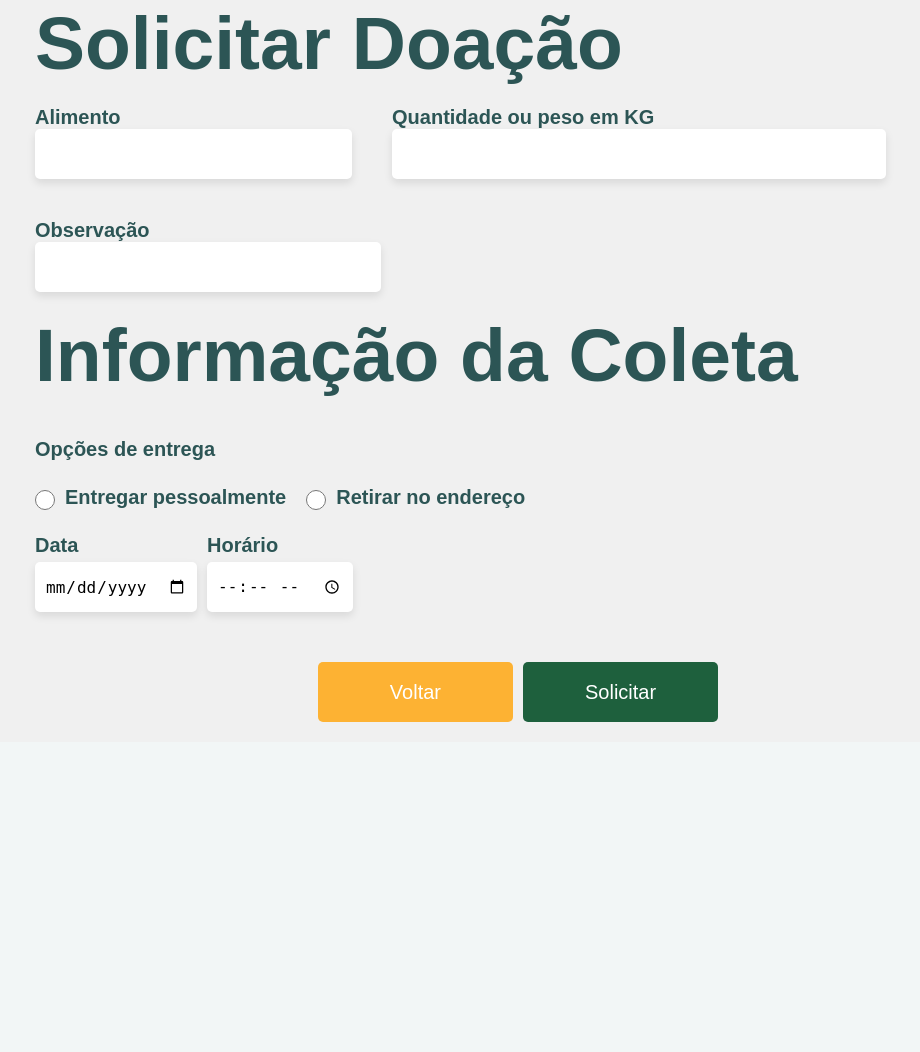
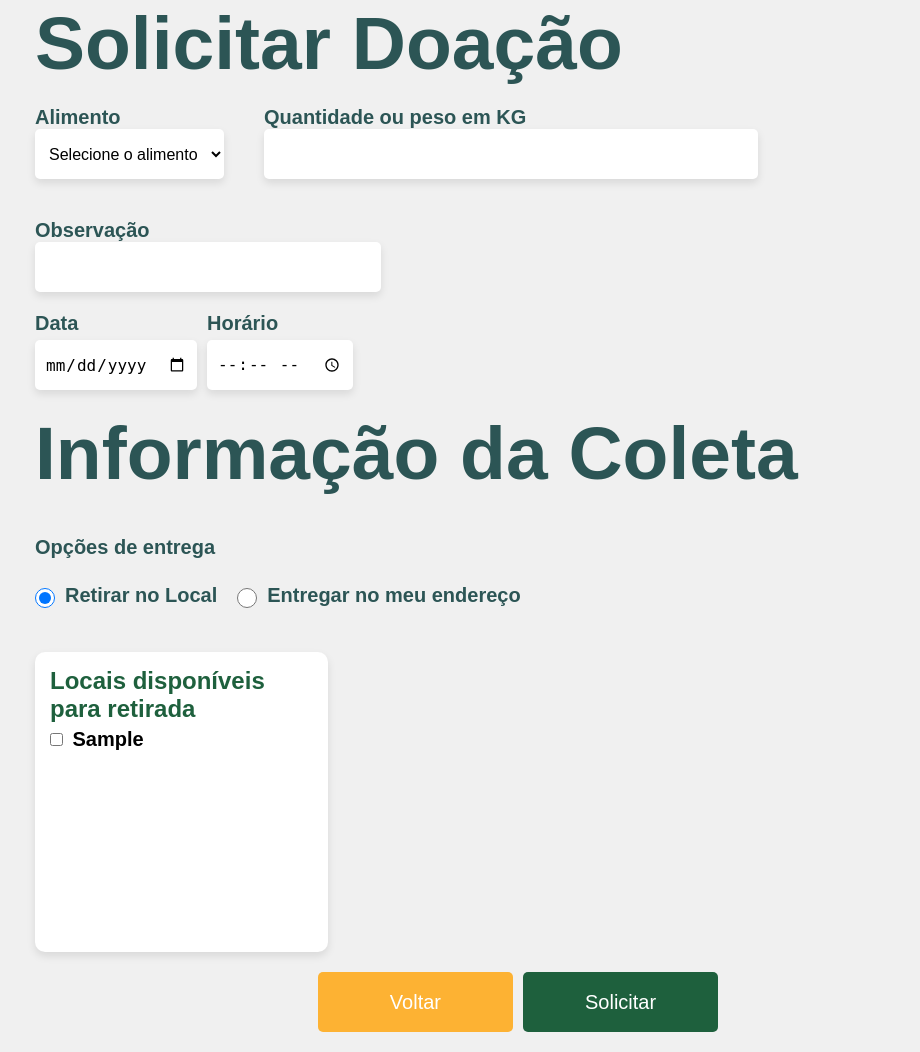
Before and after one commit to kaiky-botelho/AlimentaMais, a Node server app: template views/solicitar.ejs in a window 1280 px wide. Shown: the part 80-1132 px from the top of the page, without its empty margins (117-1037 px from the left). Before the commit the page ends 802 px from the top, so only its background shows below. Run offline with Node 20, Linux system fonts and the light colour scheme; the template is opened without the code that fills it: most values are stand-ins (such as "Sample title", 1, 10 or a date in 2020).

Commit message:
solicitar

```diff
--- a/package.json
+++ b/package.json
@@ -8,6 +8,7 @@
     "express-session": "^1.18.1",
     "firebase": "^11.0.1",
     "jsonwebtoken": "^9.0.2",
+    "nodemailer": "^6.9.16",
     "pg": "^8.13.1"
   }
 }
--- a/public/css/solicitar.css
+++ b/public/css/solicitar.css
@@ -105,6 +105,17 @@ input[type="time"] {
     width: 100%;
 }
 
+select{
+    background-color: white;
+    border: none;
+    border-radius: 5px;
+    padding: 10px;
+    box-shadow: rgba(0, 0, 0, 0.1) 0px 4px 8px;
+    font-size: 16px;
+    width: 100%;
+    height: 50px;
+}
+
 .check {
     display: flex;
     gap: 20px;
@@ -123,6 +134,14 @@ input[type="radio"]{
 
 .check div label{
     padding-left: 10px;
+}
+
+.locais .checkbox-container label{
+    color: black;
+}
+
+.locais .checkbox-container div input{
+    margin: 10px 5px 10px 0
 }
 
 .buttons {
@@ -168,9 +187,10 @@ input[type="radio"]{
 .locais{
     width: 0 0 30%;
     max-width: 30%;
-    height: 20px;
+    height: auto;
     background-color: white;
     border-radius: 10px;
+    padding: 60px;
 }
 
 #resultados-radio {
--- a/public/js/script.js
+++ b/public/js/script.js
@@ -1,23 +1,14 @@
 function exibir() {
-    let section = document.getElementById("resultados-radio");
-    section.innerHTML = ""; // Limpa resultados anteriores
+    var entregar = document.getElementById("entregar-pessoalmente").checked;
+    var locais = document.querySelector(".locais");
+    var entregaEndereco = document.getElementById("entrega-endereco");
 
-    const opcoes = document.getElementsByName("entregaColeta");
-    let resultadoSelecionado = "";
-
-    for (let opcao of opcoes) {
-        if (opcao.checked) {
-            resultadoSelecionado = opcao.value;
-            break;
-        }
-    }
-
-    switch (resultadoSelecionado) {
-        case "entrega":
-            section.innerHTML = '<div class="locais"><h2>Locais disponíveis para retirada</h2></div>';
-            break;
-        case "retirar":
-            section.innerHTML = "<h3>A doação será retirada no seu Endereço!</h3>";
-            break;
+    // Se "Entregar no meu endereço" for selecionado
+    if (entregar) {
+        locais.style.display = "none"; // Esconde os locais
+        entregaEndereco.style.display = "block"; // Exibe a mensagem de entrega no endereço
+    } else {
+        locais.style.display = "block"; // Exibe os locais
+        entregaEndereco.style.display = "none"; // Esconde a mensagem de entrega no endereço
     }
 }
--- a/views/solicitar.ejs
+++ b/views/solicitar.ejs
@@ -4,44 +4,43 @@
 <head>
     <meta charset="UTF-8">
     <meta name="viewport" content="width=device-width, initial-scale=1.0">
-    <title>Document</title>
+    <title>Solicitar Doação</title>
     <link rel="stylesheet" href="/css/solicitar.css">
 </head>
 
 <body>
     <header>
-        <img class="logo" src="/img/logoV3.png" alt="">
-        <button class="logout"><a href="/"><img src="/img/sair.svg" alt=""></a></button>
+        <img class="logo" src="/img/logoV3.png" alt="Logo">
+        <button class="logout"><a href="/"><img src="/img/sair.svg" alt="Sair"></a></button>
     </header>
+
     <div class="main-section">
         <h2 class="titulo">Solicitar Doação</h2>
-        <form action="/fazerDocao" method="post">
+        <form action="/fazerDoacao" method="post">
             <div class="informacao-alimento">
                 <div class="form-group">
-                    <label for="alimento">Alimento</label>
-                    <input type="text" id="alimento" name="alimento" required>
+                    <label for="alimento">Alimento</label> <br>
+                    <select name="solicitacao_alimento" id="solicitacao_alimento" onchange="preencherQuantidade()">
+                        <option value="" disabled selected>Selecione o alimento</option>
+                        <% if (doacoes.length === 0) { %>
+                          <option disabled>Nenhuma doação disponível no momento</option>
+                        <% } else { %>
+                          <% doacoes.forEach(doacao => { %>
+                            <option value="<%= doacao.id_doacao %>" data-qtd="<%= doacao.doacao_qtd %>"><%= doacao.doacao_alimento %></option>
+                          <% }) %>
+                        <% } %>
+                    </select>
                 </div>
                 <div class="form-group">
                     <label for="quantidade">Quantidade ou peso em KG</label>
-                    <input type="text" id="quantidade" name="quantidade" required>
+                    <input type="text" id="quantidade" name="quantidade" required readonly>
                 </div>
                 <div class="form-group">
                     <label for="observacao">Observação</label>
                     <input type="text" id="observacao" name="observacao" required>
                 </div>
             </div>
-            <h2 class="titulo">Informação da Coleta</h2>
-            <label>Opções de entrega</label>
-            <div class="check">
-                <div>
-                    <input type="radio" id="entregar-pessoalmente" name="entregaColeta" value="entrega" onchange="exibir()" required>
-                    <label for="entregar-pessoalmente">Entregar pessoalmente</label>
-                </div>
-                <div>
-                    <input type="radio" id="retirar-endereco" name="entregaColeta" value="retirar" onchange="exibir()" required>
-                    <label for="retirar-endereco">Retirar no endereço</label>
-                </div>
-            </div>
+
             <div class="informacao-entrega">
                 <div class="form-dateTime">
                     <label for="data-coleta">Data</label>
@@ -51,17 +50,61 @@
                     <label for="hora-coleta">Horário</label>
                     <input type="time" id="hora-coleta" name="hora_coleta" required>
                 </div>
-        <div id="resultados-radio">
+            </div>
 
+            <h2 class="titulo">Informação da Coleta</h2>
+            <label>Opções de entrega</label>
+            <div class="check">
+                <div>
+                    <input type="radio" id="retirar-endereco" name="entregaColeta" value="retirar" onchange="exibir()" required checked>
+                    <label for="retirar-endereco">Retirar no Local</label>
+                </div>
+                <div>
+                    <input type="radio" id="entregar-pessoalmente" name="entregaColeta" value="entrega" onchange="exibir()" required>
+                    <label for="entregar-pessoalmente">Entregar no meu endereço</label>
                 </div>
             </div>
+
+            <div id="resultados-radio">
+                <div class="locais">
+                    <h2>Locais disponíveis para retirada</h2>
+                    <div class="checkbox-container">
+                        <% if (doadores.length === 0) { %>
+                            <p>Nenhum local de retirada disponível.</p>
+                        <% } else { %>
+                            <% doadores.forEach(doador => { %>
+                                <div>
+                                    <input type="checkbox" id="doador_<%= doador.id_doador %>" name="doador_endereco[]" value="<%= doador.doador_endereco %>">
+                                    <label for="doador_<%= doador.id_doador %>"><%= doador.doador_endereco %></label>
+                                </div>
+                            <% }) %>
+                        <% } %>
+                    </div>
+                </div>
+                <div id="entrega-endereco" style="display:none;">
+                    <h3>A entrega será realizada no seu endereço.</h3>
+                </div>
+            </div>
+
             <div class="buttons">
                 <button class="voltar"><a href="/beneficiarioHome">Voltar</a></button>
                 <button class="doar" type="submit">Solicitar</button>
             </div>
         </form>
     </div>
+
     <script src="/js/script.js"></script>
+
+    <script>
+        // Função para preencher a quantidade com base na opção selecionada
+        function preencherQuantidade() {
+            const select = document.getElementById('solicitacao_alimento');
+            const quantidadeInput = document.getElementById('quantidade');
+            const selectedOption = select.options[select.selectedIndex];
+            const quantidade = selectedOption.getAttribute('data-qtd');
+            quantidadeInput.value = quantidade || ''; // Se não houver quantidade, deixa em branco
+        }
+    </script>
 </body>
 
 </html>
```
Also changed, not shown: routes/beneficiarioRoutes.js (+23 -16 lines), 1 other file. Lines whose indentation alone changed are shown as unchanged.
